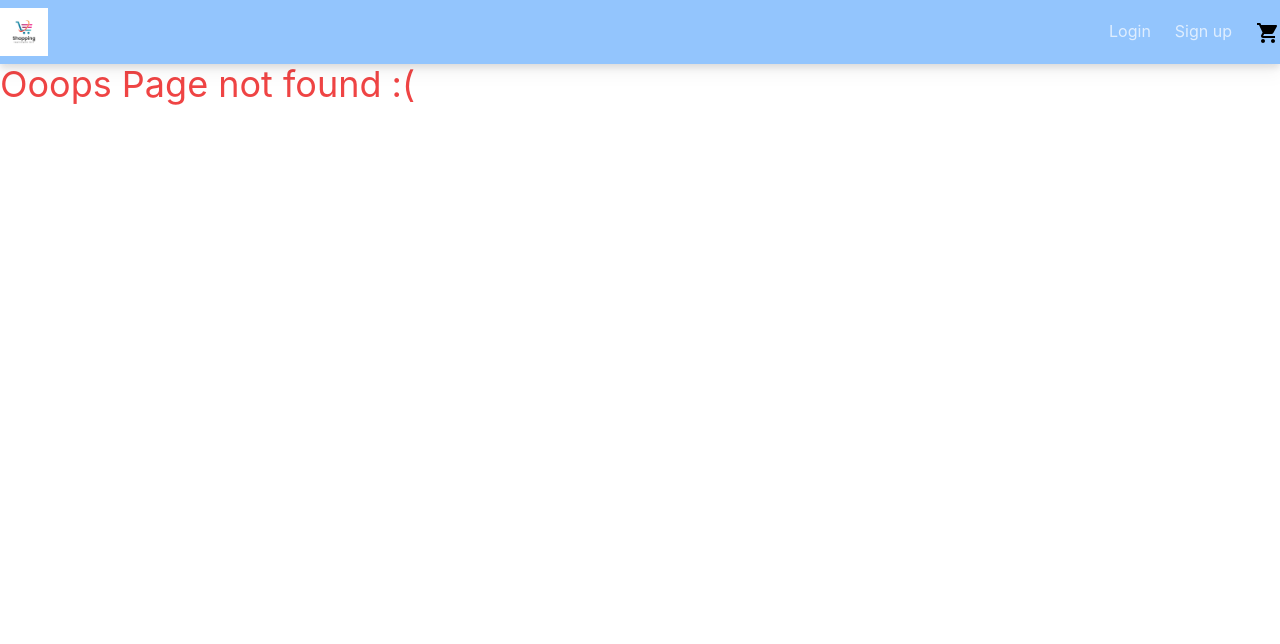
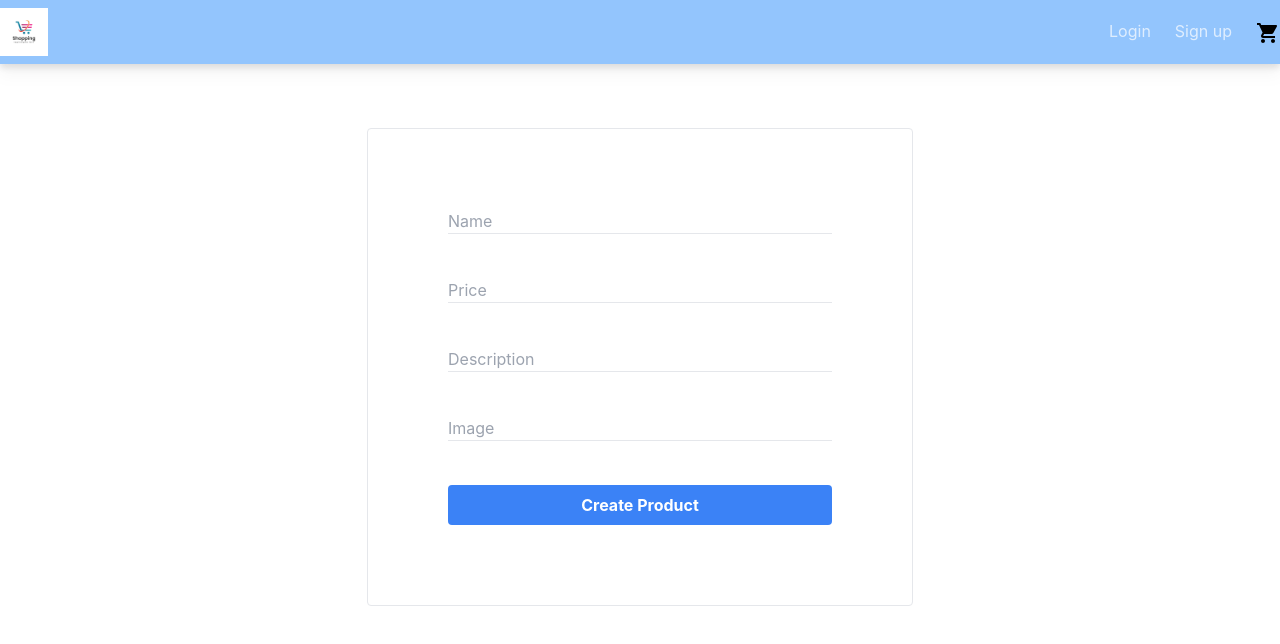
Before and after one commit to DinMSC/ConnectCart-Co, a React (Create React App) app in the folder connectcartco/: page /createProduct in a window 1280 px wide. Before the commit this address had no page. Shown: the top 644 px of the page. Built offline with nearby package versions, Linux system fonts and the light colour scheme.

Commit message:
Added cart functionality and create product functionality

```diff
--- a/connectcartco/src/App.js
+++ b/connectcartco/src/App.js
@@ -1,8 +1,12 @@
 import { BrowserRouter as Router, Route, Routes } from 'react-router-dom';
-import DummyPage from './pages/DummyPage';
 import Menu from './components/Menu';
 import Register from './pages/Register';
+import Dashboard from './pages/Dashboard';
 import Login from './pages/Login';
+import { ProductProvider } from './context/ProuductContext';
+import CartProvider from './context/Cart.Context';
+import CreateProduct from './pages/CreateProduct';
+import Cart from './pages/Cart';
 
 function App() {
     return (
@@ -11,14 +15,17 @@ function App() {
                 <header className='w-full h-16 bg-blue-300 drop-shadow-lg'>
                     <Menu />
                 </header>
+                <ProductProvider>
+                    <CartProvider>
                         <Routes>
-                    <Route path='/page1' element={<DummyPage />} />
-                    <Route
-                        path='/'
-                        element={<div className='text-4xl'>HI</div>}
-                    />
+                            <Route path='/' element={<Dashboard />} />
+                            <Route path='/cart' element={<Cart />} />
                             <Route path='/register' element={<Register />} />
                             <Route path='/login' element={<Login />} />
+                            <Route
+                                path='/createProduct'
+                                element={<CreateProduct />}
+                            />
                             <Route
                                 path='*'
                                 element={
@@ -28,6 +35,8 @@ function App() {
                                 }
                             />
                         </Routes>
+                    </CartProvider>
+                </ProductProvider>
             </div>
         </Router>
     );
--- /dev/null
+++ b/connectcartco/src/components/ProductCard.jsx
@@ -0,0 +1,72 @@
+import { useContext } from 'react';
+import { CartContext } from '../context/Cart.Context';
+
+const PorductCard = ({ name, price, description, image }) => {
+    const { addToCart } = useContext(CartContext);
+
+    const handleAddToCart = () => {
+        addToCart({
+            name,
+            price,
+            description,
+            image,
+            quantity: 1,
+        });
+    };
+    return (
+        <div className='relative m-10 flex w-full max-w-xs flex-col overflow-hidden rounded-lg border border-gray-100 bg-white shadow-md'>
+            <a
+                className='relative mx-3 mt-3 flex h-60 overflow-hidden rounded-xl'
+                href='#'
+            >
+                <img className='object-cover' src={image} alt='product image' />
+                <span className='absolute top-0 left-0 m-2 rounded-full bg-black px-2 text-center text-sm font-medium text-white'>
+                    39% OFF
+                </span>
+            </a>
+            <div className='mt-4 px-5 pb-5'>
+                <a href='#'>
+                    <h5 className='text-xl tracking-tight text-slate-900'>
+                        {name}
+                    </h5>
+                </a>
+                <p>{description}</p>
+                <div className='mt-2 mb-5 flex items-center justify-between'>
+                    <p>
+                        <span className='text-3xl font-bold text-slate-900'>
+                            {price}$
+                        </span>
+                        <span className='text-sm text-slate-900 line-through'>
+                            $699
+                        </span>
+                    </p>
+                    <div className='flex items-center'>
+                        // Your SVGs here...
+                    </div>
+                </div>
+                <button
+                    className='flex items-center justify-center rounded-md bg-slate-900 px-5 py-2.5 text-center text-sm font-medium text-white hover:bg-gray-700 focus:outline-none focus:ring-4 focus:ring-blue-300 w-full box-border'
+                    onClick={handleAddToCart}
+                >
+                    <svg
+                        xmlns='http://www.w3.org/2000/svg'
+                        className='mr-2 h-6 w-6'
+                        fill='none'
+                        viewBox='0 0 24 24'
+                        stroke='currentColor'
+                        strokeWidth='2'
+                    >
+                        <path
+                            strokeLinecap='round'
+                            strokeLinejoin='round'
+                            d='M3 3h2l.4 2M7 13h10l4-8H5.4M7 13L5.4 5M7 13l-2.293 2.293c-.63.63-.184 1.707.707 1.707H17m0 0a2 2 0 100 4 2 2 0 000-4zm-8 2a2 2 0 11-4 0 2 2 0 014 0z'
+                        />
+                    </svg>
+                    Add to cart
+                </button>
+            </div>
+        </div>
+    );
+};
+
+export default PorductCard;
--- /dev/null
+++ b/connectcartco/src/context/Cart.Context.js
@@ -0,0 +1,24 @@
+import { createContext, useState } from 'react';
+
+export const CartContext = createContext();
+
+const CartProvider = ({ children }) => {
+    const [cart, setCart] = useState([]);
+
+    const addToCart = (product) => {
+        setCart([...cart, product]);
+    };
+
+    const removeFromCart = (product) => {
+        const newCart = cart.filter((item) => item.id !== product.id);
+        setCart(newCart);
+    };
+
+    return (
+        <CartContext.Provider value={{ cart, addToCart, removeFromCart }}>
+            {children}
+        </CartContext.Provider>
+    );
+};
+
+export default CartProvider;
--- /dev/null
+++ b/connectcartco/src/context/ProuductContext.js
@@ -0,0 +1,23 @@
+import { createContext, useState } from 'react';
+
+export const ProductContext = createContext();
+
+export const ProductProvider = ({ children }) => {
+    const [products, setProducts] = useState([]);
+
+    const createProduct = async (product) => {
+        try {
+            // const response = await axios.post('http://localhost:8000/api/products', product);
+            // setProducts((prevProducts) => [...prevProducts, response.data]);
+            setProducts((prevProducts) => [...prevProducts, product]);
+        } catch (error) {
+            console.error('Failed to create product:', error);
+        }
+    };
+
+    return (
+        <ProductContext.Provider value={{ products, createProduct }}>
+            {children}
+        </ProductContext.Provider>
+    );
+};
--- /dev/null
+++ b/connectcartco/src/pages/Cart.jsx
@@ -0,0 +1,22 @@
+import { useContext } from 'react';
+import { CartContext } from '../context/Cart.Context';
+
+const Cart = () => {
+    const { cart } = useContext(CartContext);
+
+    return (
+        <div>
+            <h2>Your Cart</h2>
+            {cart.map((product, index) => (
+                <div key={index}>
+                    <h3>{product.name}</h3>
+                    <p>{product.description}</p>
+                    <p>{product.price}$</p>
+                    <img src={product.image} alt={product.name} />
+                </div>
+            ))}
+        </div>
+    );
+};
+
+export default Cart;
--- /dev/null
+++ b/connectcartco/src/pages/CreateProduct.jsx
@@ -0,0 +1,100 @@
+// import axios from 'axios';
+import Input from '../components/Input';
+import { useContext, useState } from 'react';
+import { ProductContext } from '../context/ProuductContext';
+import ProductCard from '../components/ProductCard';
+
+const CreateProduct = () => {
+    const { products } = useContext(ProductContext);
+    const [newProduct, setNewProduct] = useState({
+        name: '',
+        price: '',
+        description: '',
+        image: '',
+    });
+    const { createProduct } = useContext(ProductContext);
+
+    const handleCreateProduct = async (e) => {
+        e.preventDefault();
+        try {
+            await createProduct(newProduct);
+            setNewProduct({
+                name: '',
+                price: '',
+                description: '',
+                image: '',
+            });
+        } catch (error) {
+            console.log(error);
+        }
+    };
+
+    return (
+        <div className='flex justify-center items-center pt-16'>
+            <form
+                onSubmit={handleCreateProduct}
+                className='flex flex-col p-20 justify-center items-center space-y-10 border rounded'
+            >
+                <Input
+                    id='name'
+                    type='text'
+                    placeholder='Name'
+                    value={newProduct.name}
+                    onChange={(e) =>
+                        setNewProduct({ ...newProduct, name: e.target.value })
+                    }
+                />
+                <Input
+                    id='price'
+                    type='number'
+                    placeholder='Price'
+                    value={newProduct.price}
+                    onChange={(e) =>
+                        setNewProduct({ ...newProduct, price: e.target.value })
+                    }
+                />
+                <Input
+                    id='description'
+                    type='text'
+                    placeholder='Description'
+                    value={newProduct.description}
+                    onChange={(e) =>
+                        setNewProduct({
+                            ...newProduct,
+                            description: e.target.value,
+                        })
+                    }
+                />
+                <Input
+                    id='image'
+                    type='text'
+                    placeholder='Image'
+                    value={newProduct.image}
+                    onChange={(e) =>
+                        setNewProduct({ ...newProduct, image: e.target.value })
+                    }
+                />
+                <button
+                    type='submit'
+                    className='w-96 text-white font-bold py-2 px-4 rounded bg-blue-500 hover:bg-blue-700'
+                >
+                    Create Product
+                </button>
+            </form>
+
+            <div className='flex flex-wrap justify-center items-center pt-16'>
+                {products.map((product, index) => (
+                    <ProductCard
+                        key={index}
+                        name={product.name}
+                        price={product.price}
+                        description={product.description}
+                        image={product.image}
+                    />
+                ))}
+            </div>
+        </div>
+    );
+};
+
+export default CreateProduct;
--- /dev/null
+++ b/connectcartco/src/pages/Dashboard.jsx
@@ -0,0 +1,25 @@
+import { useContext } from 'react';
+import { ProductContext } from '../context/ProuductContext';
+import ProductCard from '../components/ProductCard';
+
+function Dashboard() {
+    const { products } = useContext(ProductContext);
+
+    return (
+        <div>
+            <h1>Dummy Page</h1>
+            <p>This is a dummy page</p>
+            {products.map((product, index) => (
+                <ProductCard
+                    key={index}
+                    name={product.name}
+                    price={product.price}
+                    description={product.description}
+                    image={product.image}
+                />
+            ))}
+        </div>
+    );
+}
+
+export default Dashboard;
--- a/connectcartco/src/pages/DummyPage.jsx
+++ /dev/null
@@ -1,10 +0,0 @@
-function DummyPage() {
-    return (
-        <div>
-            <h1>Dummy Page</h1>
-            <p>This is a dummy page</p>
-        </div>
-    );
-}
-
-export default DummyPage;
--- a/connectcartco/src/pages/Login.jsx
+++ b/connectcartco/src/pages/Login.jsx
@@ -59,6 +59,12 @@ const Login = () => {
                 >
                     Login
                 </button>
+                <div className='text-sm'>
+                    Forgot Password?{' '}
+                    <a className='text-blue-500' href='/forgotpassword'>
+                        Click here!
+                    </a>
+                </div>
             </form>
         </div>
     );
```
Lines whose indentation alone changed are shown as unchanged.
